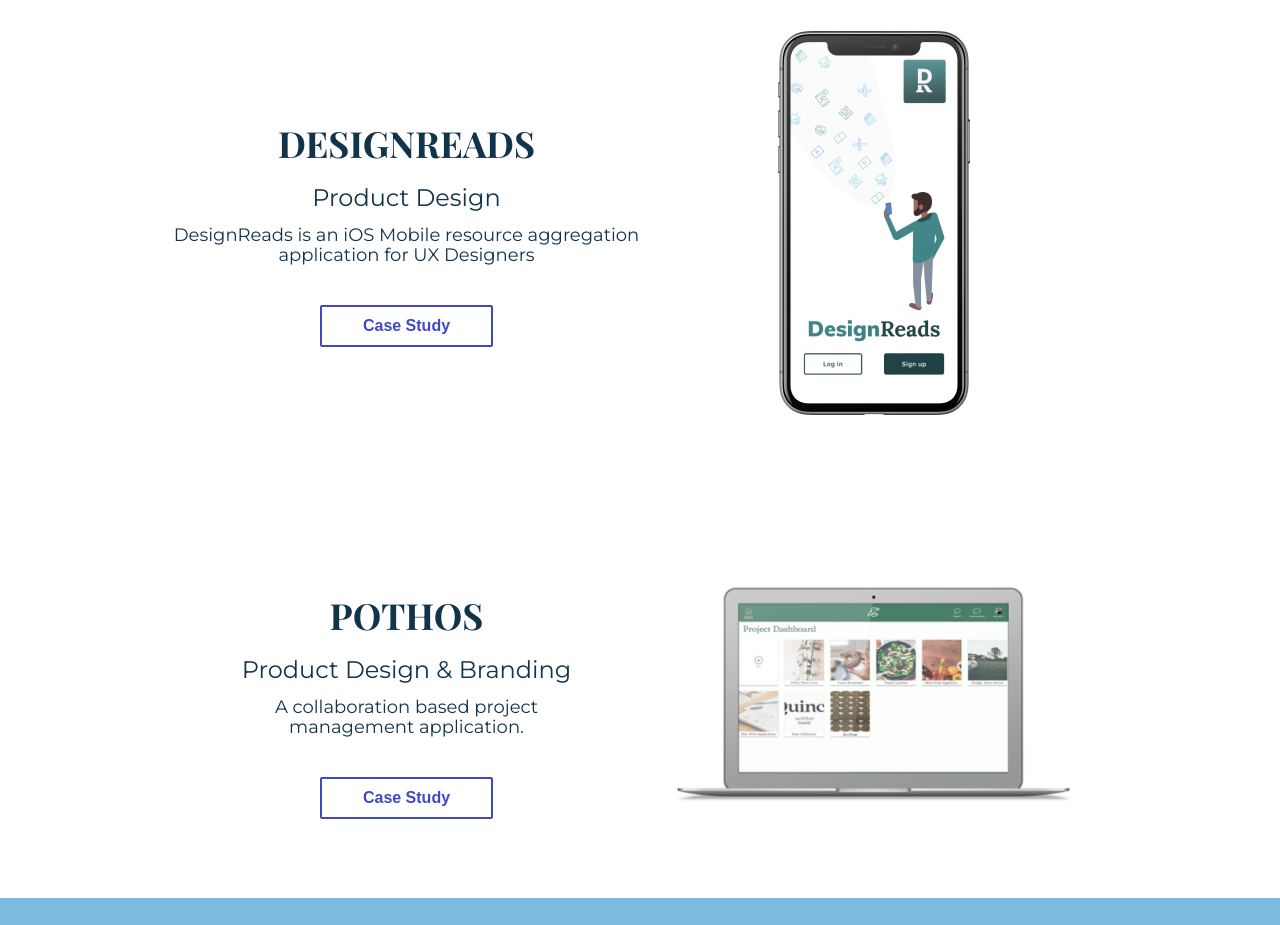
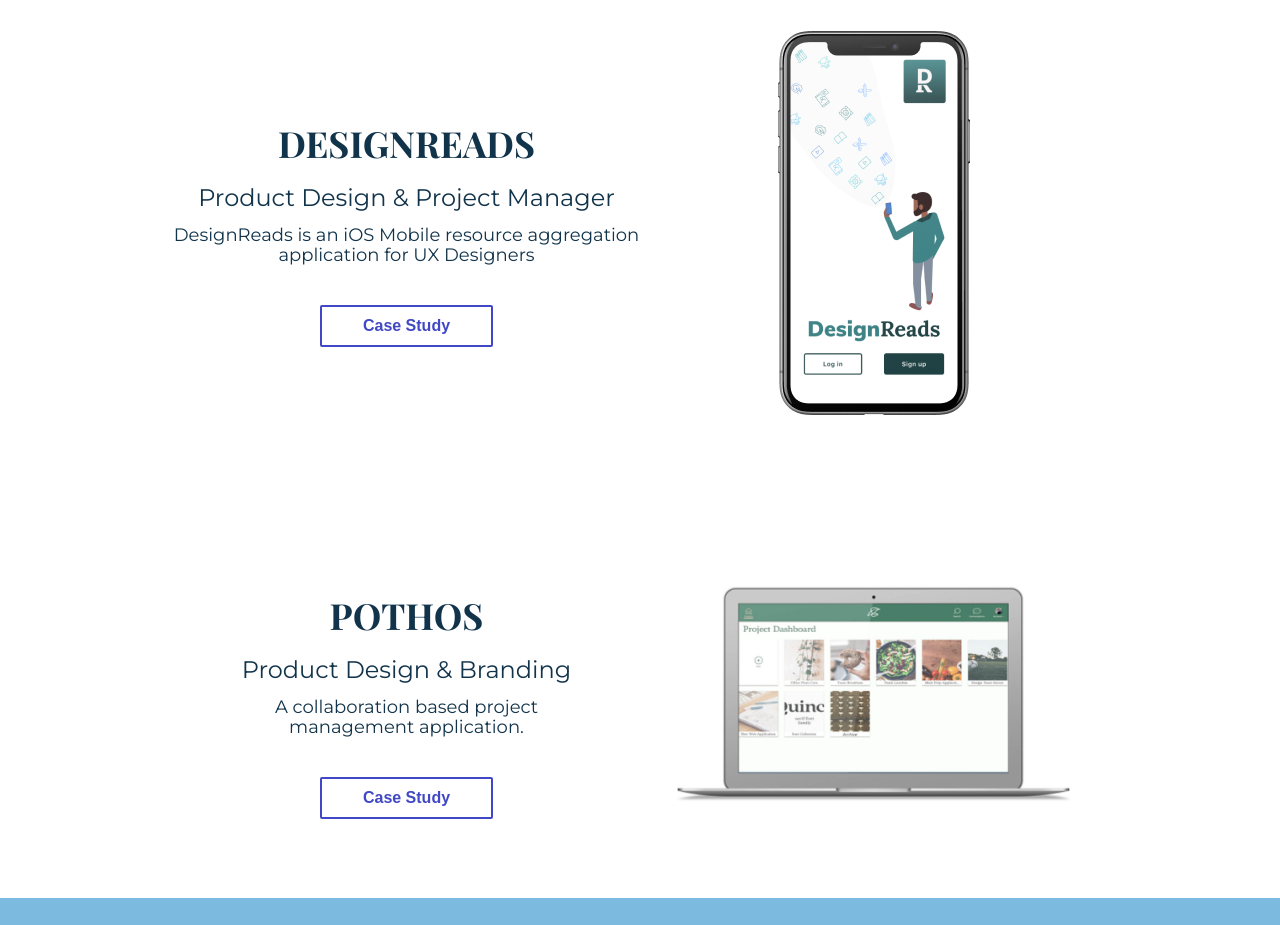
Before and after one commit to amanda-white/amanda-white.portfolio.github.io, a plain HTML site: page index.html in a window 1280 px wide. Shown: the part 1097-2022 px from the top of the page. Drawn offline with nearby package versions, Linux system fonts and the light colour scheme; a web font is replaced by a local one.

Commit message:
adding role to DR

```diff
--- a/index.html
+++ b/index.html
@@ -92,7 +92,7 @@
     <div id="pothos" class="project-flex">
       <div class="project-container">
       <h3>DESIGNREADS</h3>
-        <h5>Product Design</h5>
+        <h5>Product Design & Project Manager</h5>
           <h6>DesignReads is an iOS Mobile resource aggregation application for UX Designers</h6>
             <a href="designreads.html">
               <button class="btn case_study">Case Study</button>
```
